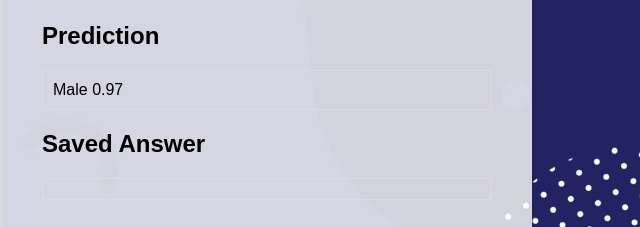
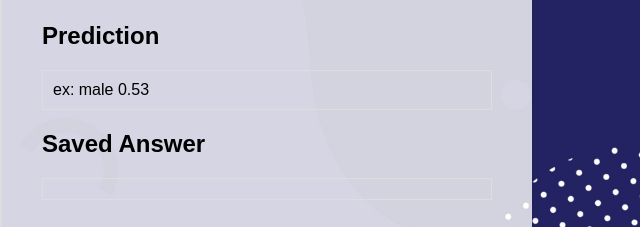
Before and after one commit to IAmirKhani/MrMsResolver, a plain HTML site: page index.html in a window 1280 px wide. Shown: the part 240-467 px from the top of the page, 640-1280 px from the left. Drawn offline with Linux system fonts and the light colour scheme.

Commit message:
minor change

```diff
--- a/index.html
+++ b/index.html
@@ -25,7 +25,7 @@
   </div>
   <div id="result-section">
     <h2>Prediction</h2>
-    <div id="prediction">Male 0.97</div> <!-- This will be dynamically updated -->
+    <div id="prediction">ex: male 0.53</div> <!-- This will be dynamically updated -->
     <h2>Saved Answer</h2>
     <div id="saved-answer"><!-- Saved answer will be displayed here --></div>
     <button type="button" id="clear">Clear</button>
```
